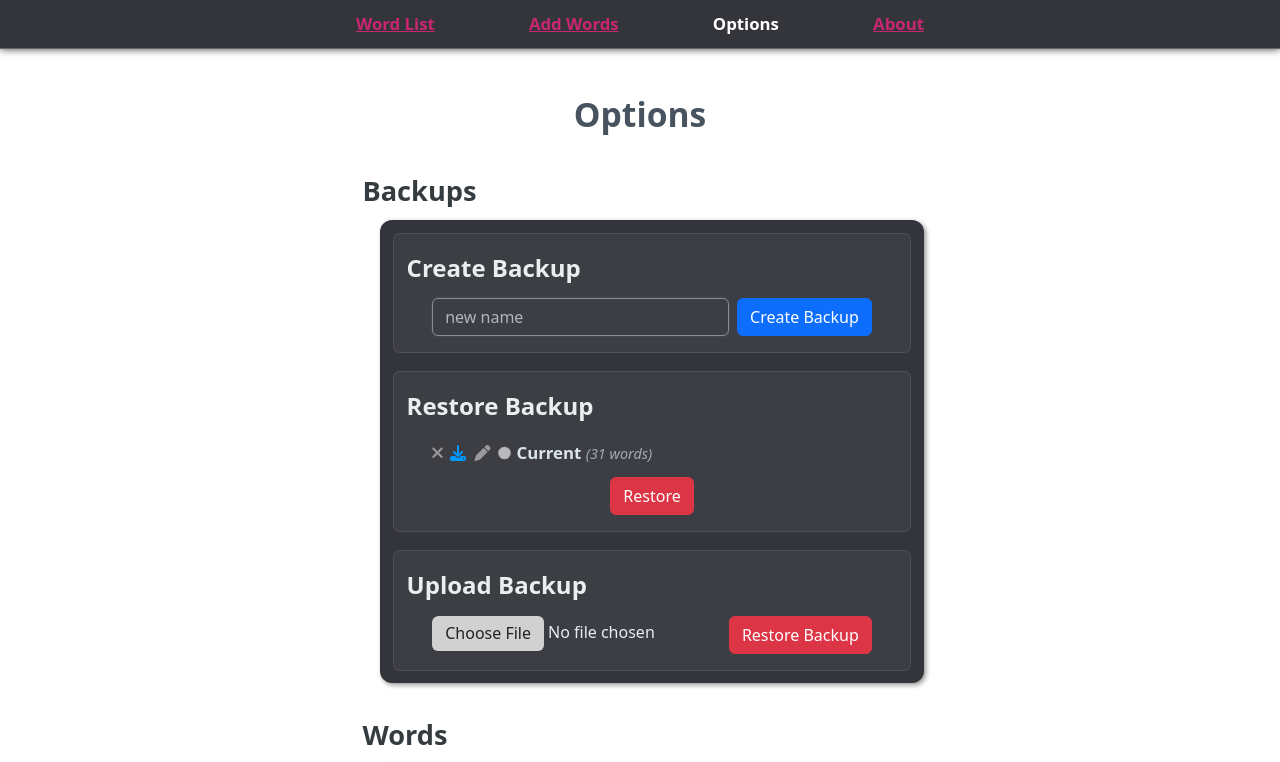
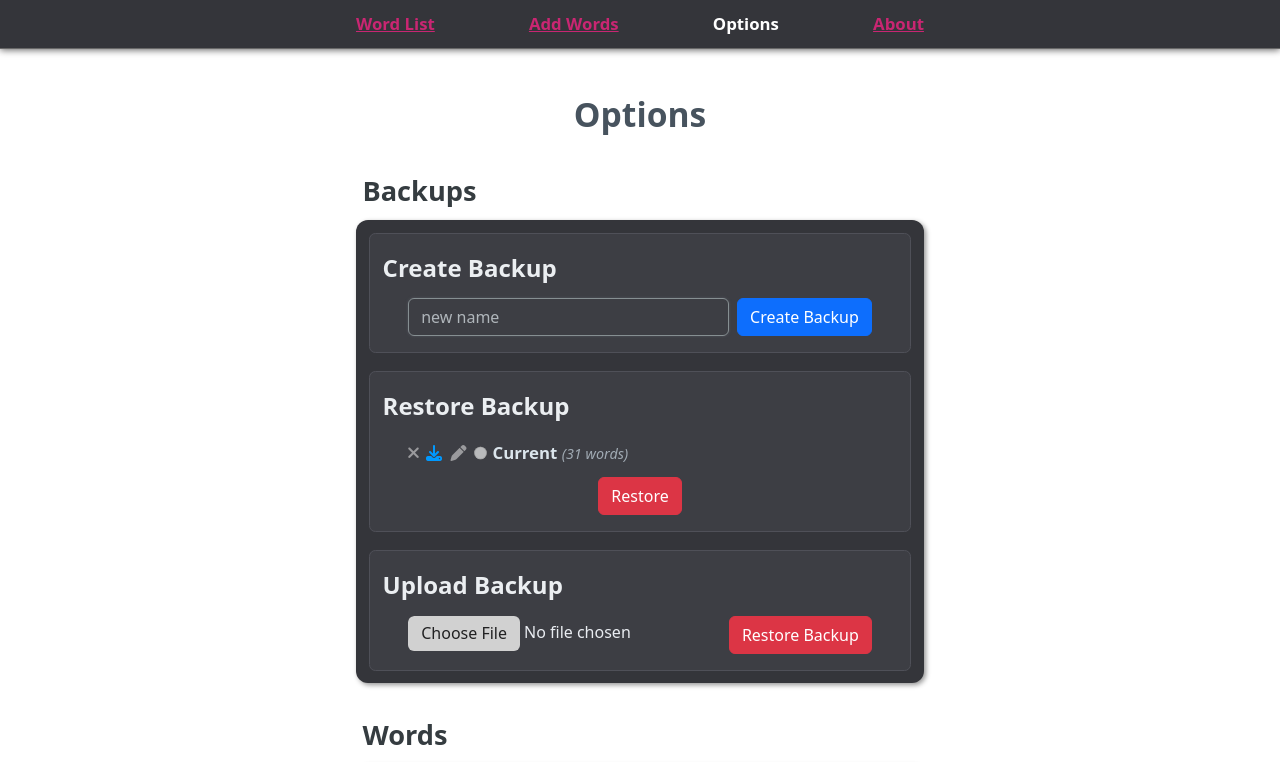
Before and after one commit to vishusandy/lexicon, a SvelteKit app: page /options in a window 1280 px wide. Shown: the top 762 px of the page. Built offline with nearby package versions, Linux system fonts and the light colour scheme.

Commit message:
updated option group styling

```diff
--- a/src/styles/global.scss
+++ b/src/styles/global.scss
@@ -137,17 +137,6 @@ mark {
     box-shadow: 0 0 0 0.15rem rgba(53, 125, 220, 0.25);
 }
 
-.options-group {
-    border-radius: 0.75rem;
-    padding: 1.5rem;
-    margin: 0px auto;
-    box-shadow: 2px 2px 5px #959595;
-    background: #34353a;
-    color: #dbe5ec;
-    margin-bottom: 2rem;
-    margin-left: 1.5rem;
-}
-
 .remove-btn {
     color: #b34f4f;
     background: transparent;
@@ -157,6 +146,17 @@ mark {
 .remove-btn[disabled] {
     color: #7d8d9b;
     cursor: not-allowed;
+}
+
+.options-group {
+    border-radius: 0.75rem;
+    padding: 1.5rem;
+    margin: 0px auto;
+    box-shadow: 2px 2px 5px #959595;
+    background: #34353a;
+    color: #dbe5ec;
+    margin-bottom: 2rem;
+    // margin-left: 1.5rem;
 }
 
 .options-group-title {
```
